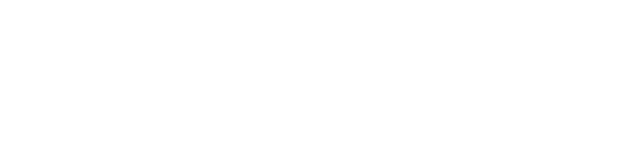
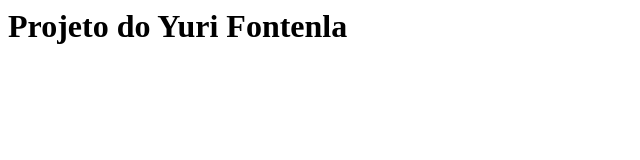
Before and after one commit to yurifontenla/curso-git-primeiro-repo, a plain HTML site: page index.html in a window 1280 px wide. Shown: the whole page, without its empty margins (0-640 px from the left). Drawn offline with Linux system fonts and the light colour scheme.

Commit message:
Título da página

```diff
--- a/index.html
+++ b/index.html
@@ -1 +1 @@
-<html><head></head><body></body></html>
+<html><head></head><body><h1>Projeto do Yuri Fontenla</h1></body></html>
```
